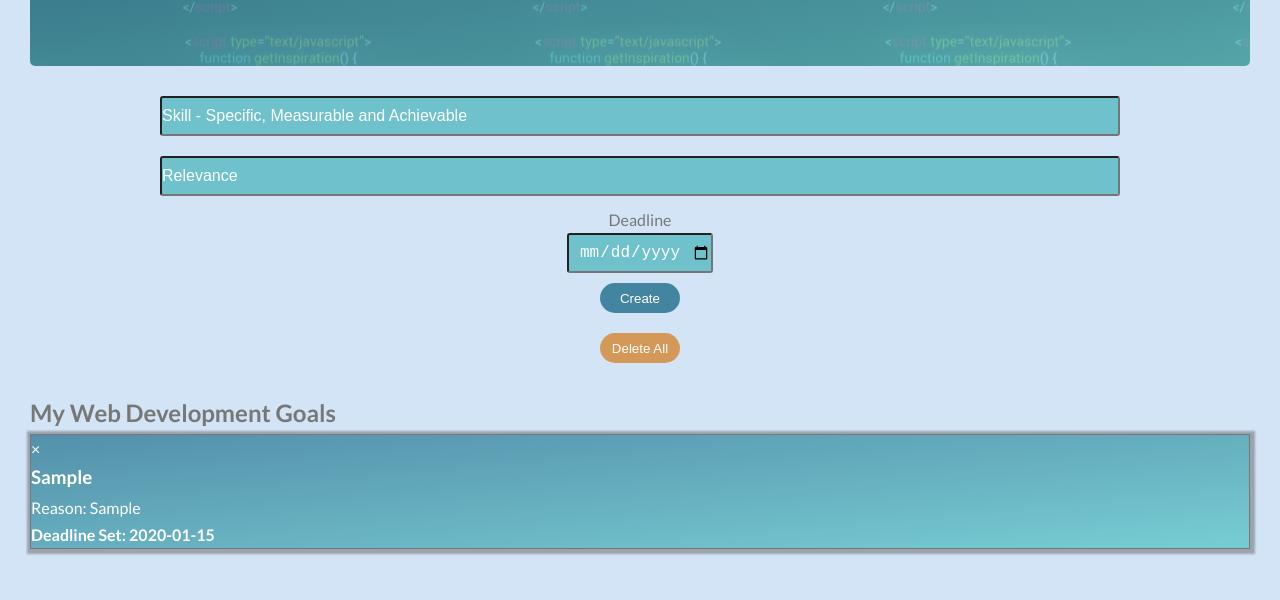
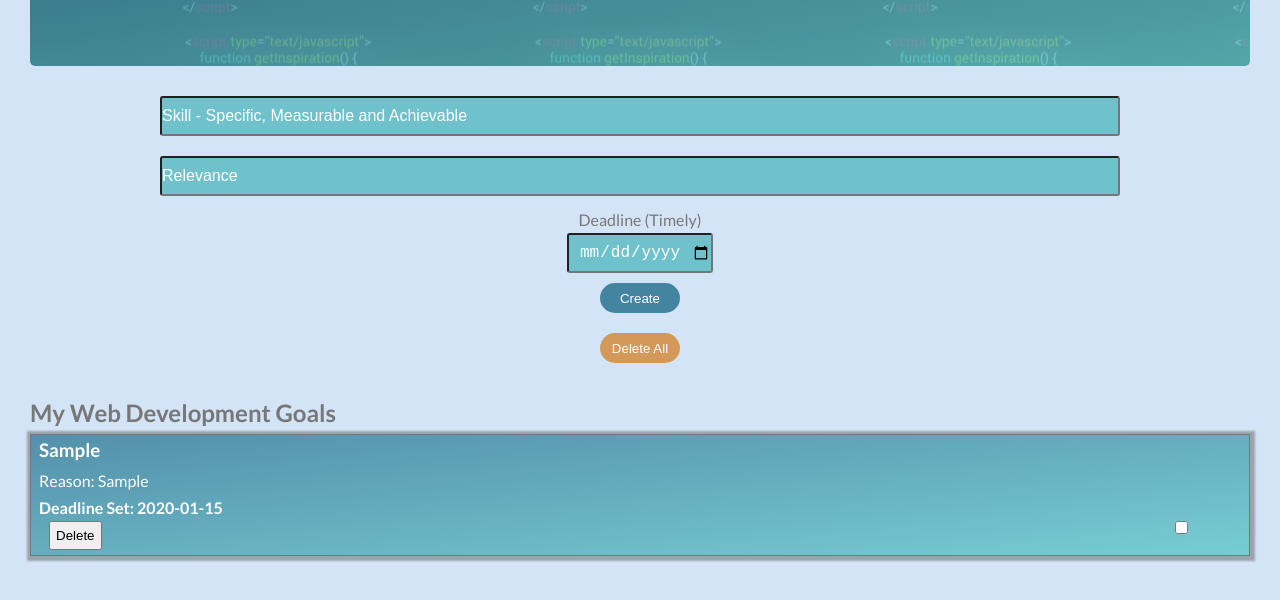
Before and after one commit to AlHood77/week6_wk-end_homework_web-dev_skill_bucket_list, a plain HTML site: page index.html in a window 1280 px wide. Both pictures are taken after typing "Sample", "Sample", "2020-01-15" into the empty fields and a click on the button "Create". Shown: the part 164-764 px from the top of the page. Drawn offline with Linux system fonts and the light colour scheme.

Commit message:
adding delete item and checkbox but not quite working

```diff
--- a/css/main.css
+++ b/css/main.css
@@ -183,7 +183,8 @@ body {
 }
 
 .skill-list-item {
-    display: block;
+    /* display: block; */
+    position: relative;
     border: #777 solid;
     border-width: 1px;
     list-style-type: none;
@@ -194,8 +195,32 @@ body {
     margin-bottom: 15px;
     color: #fff;
     box-shadow: 1px 1px 2px 4px rgba(70, 65, 65, 0.4);
+    width: 100%;
+    padding: 0rem 0.5rem;
+
 }
 
-#deleteItem {
+/* #deleteItem {
     cursor: pointer;
+} */
+
+.skill-completed-checkbox {
+    position: absolute;
+    padding: 5px;
+    cursor: pointer;
+    right: 5%;
+
 }
+
+.deleted-btn {
+    display: inline-block;
+    cursor: pointer;
+    padding: 5px;
+    margin-left: 10px;
+    margin-bottom: 5px;
+
+}
+
+.completed {
+    background-color: red;
+}
--- a/index.html
+++ b/index.html
@@ -2,6 +2,7 @@
 <head>
     <meta charset="UTF-8">
     <meta name="viewport" content="width=device-width, initial-scale=1.0">
+    <link rel="stylesheet" href="https://cdnjs.cloudflare.com/ajax/libs/font-awesome/5.13.0/css/all.min.css" />
     <link href="https://fonts.googleapis.com/css?family=Lato:100,300,400,700,900" rel="stylesheet">
     <link rel="stylesheet" type="text/css" href="css/main.css">
     <script src="js/app.js"> </script>
@@ -34,7 +35,7 @@
             </div>
 
             <div class="form-item-date">
-                <label for="date" >Deadline</label>
+                <label for="date" >Deadline (Timely)</label>
                 <input type="date" id="date" />
             </div>
 
--- a/js/app.js
+++ b/js/app.js
@@ -2,38 +2,37 @@ document.addEventListener('DOMContentLoaded', () => {
 
 console.log('javascript loaded');
 
+// target ul element in index.html
 const skillList = document.querySelector('ul')
 
+
+//target id of form container
 const form = document.querySelector('#skill-list-form')
+
+
+
+//add event listener to the submit buttom
 form.addEventListener('submit', () => {
+    //prevent form from submitting
     event.preventDefault();
 
 
+    //create new list element
+    const newSkillItem = document.createElement('li')
 
-    const newSkillItem = document.createElement('li')
+    // give new list element a class (css)
     newSkillItem.classList.add('skill-list-item')
-    const spanDelete = document.createElement("span");
-    spanDelete.innerHTML = "&times;";
-    spanDelete.setAttribute("id", "deleteItem")
-    newSkillItem.appendChild(spanDelete);
+
+    //create a h3 element
+    const skill = document.createElement('h3')
+    //grab input value entered by user
+    skill.textContent = `${event.target.skill.value}`
+    //append h3 element to li element
+    newSkillItem.appendChild(skill);
+    //append li elem to ul element
     skillList.appendChild(newSkillItem)
 
-    // const deleteItem = document.querySelector('#deleteItem');
-    // deleteItem.addEventListener('click', () => {newSkillItem.parentElement.remove()})
-    const deleteItem = document.querySelector('#deleteItem');
-    deleteItem.addEventListener('click', () => {
-        const listItem = this.parentNode;
-        const ul = listItem.parentNode;
-
-        ul.removeChild(listItem)
-    })
-
-
-    const skill = document.createElement('h3')
-    skill.textContent = `${event.target.skill.value}`
-    newSkillItem.appendChild(skill);
-    skillList.appendChild(newSkillItem)
-
+    //above process repeated for p and h4 element
     const reason = document.createElement('p')
     reason.textContent = `Reason: ${event.target.reason.value}`
     newSkillItem.appendChild(reason);
@@ -42,9 +41,50 @@ form.addEventListener('submit', () => {
     const deadline = document.createElement('h4')
     deadline.textContent = `Deadline Set: ${event.target.date.value}`
     newSkillItem.appendChild(deadline);
-    skillList.appendChild(newSkillItem)
+    skillList.appendChild(newSkillItem);
+
+    //add check button
+    const completedSkill = document.createElement('input');
+    // set to checkbox
+    completedSkill.setAttribute("type", "checkbox");
+    // add class to checkbox
+    completedSkill.classList.add("skill-completed-checkbox");
+    newSkillItem.appendChild(completedSkill);
+    skillList.appendChild(newSkillItem);
+
+    // add delete button
+    const deleteSkill = document.createElement('button');
+    deleteSkill.innerText = 'Delete';
+    deleteSkill.classList.add("deleted-btn");
+    newSkillItem.appendChild(deleteSkill);
+    skillList.appendChild(newSkillItem);
 
 
+
+
+    //Attempt to delete individial list item - so far only removes first item
+
+    // target class of delete button
+    const deleteItem = document.querySelector('.deleted-btn')
+
+    // add listener on click
+    deleteItem.addEventListener('click', (e) => {
+        const item = e.target;
+        if (item.classList.contains("deleted-btn")) {
+            const delItem = item.parentElement;
+            delItem.remove();
+        };
+    });
+
+    const skillLearned = document.querySelector('.skill-completed-checkbox')
+
+    skillLearned.addEventListener('click', (e) => {
+        const item = e.target;
+        if (item.classList[0] === "skill-completed-checkbox") {
+            const check = item.parentElement;
+            check.classlist.toggle('completed');
+        }
+    })
 
 
     form.reset();
@@ -53,8 +93,19 @@ form.addEventListener('submit', () => {
 
 
 
+    // newSkillItem.addEventListener("click", (e) => {
+    //     const item = e.target;
+    //     if (item.classList[0] === 'deleted-btn') {
+    //         const listItem = item.parentElement
+
+    //     }
+    // });
 
 
+
+
+
+    //delete all list items within ul element
     const deleteAll = document.querySelector('#delete-all');
     deleteAll.addEventListener('click', () => {skillList.textContent = ''})
 
```
